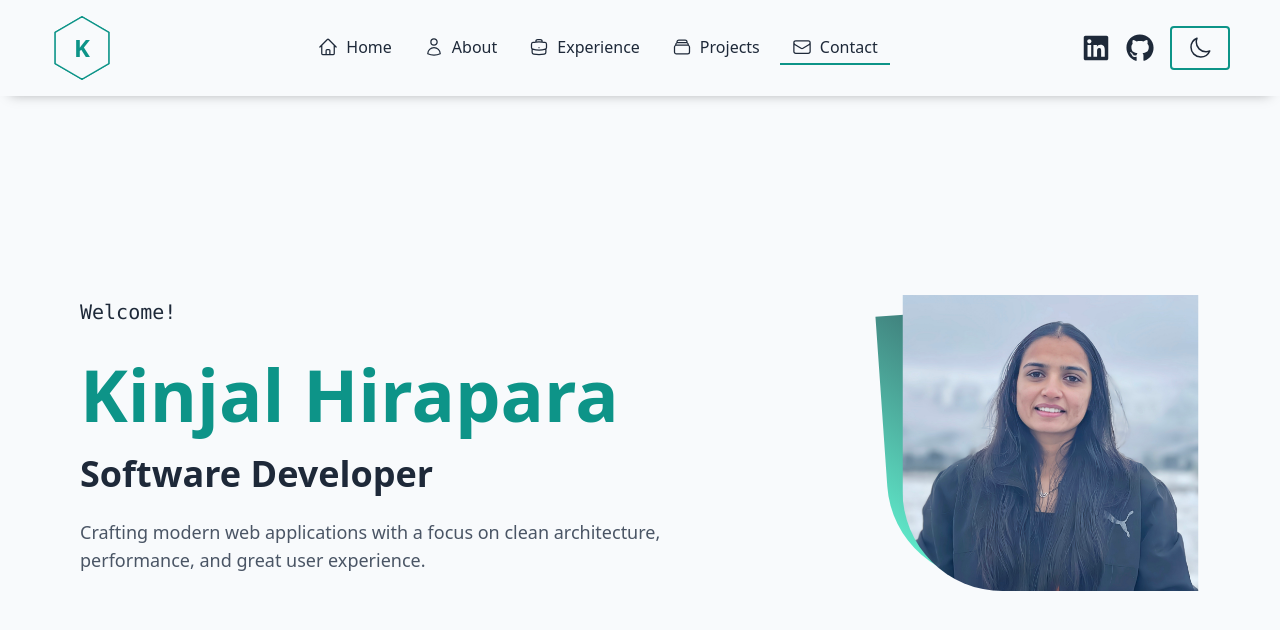
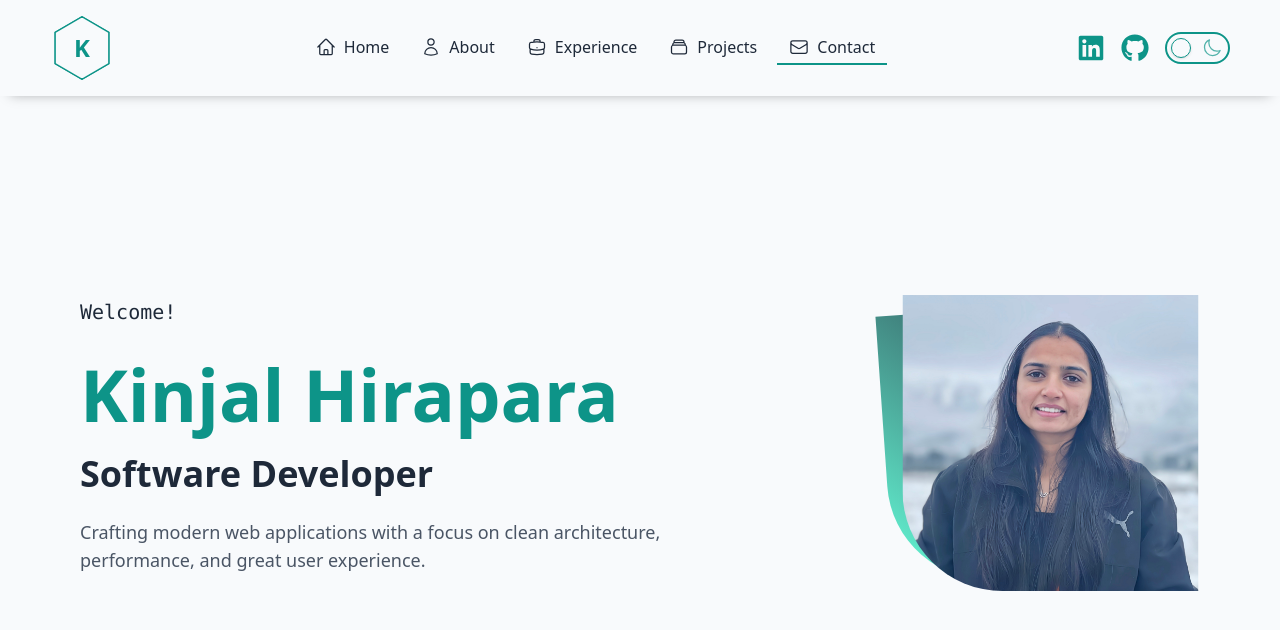
Before and after one commit to KinjalHirapara/portfolio, a React (Vite) app: page / in a window 1280 px wide. Shown: the top 630 px of the page. Built offline with nearby package versions, Linux system fonts and the light colour scheme.

Commit message:
Improve a11y, cleanup deps, add Playwright smoke tests

```diff
--- /dev/null
+++ b/playwright.config.ts
@@ -0,0 +1,20 @@
+import { defineConfig } from "@playwright/test";
+
+export default defineConfig({
+  testDir: "tests",
+  timeout: 30000,
+  expect: {
+    timeout: 10000,
+  },
+  use: {
+    baseURL: "http://127.0.0.1:4173",
+    headless: true,
+    viewport: { width: 1280, height: 720 },
+  },
+  webServer: {
+    command: "npm run dev -- --host 127.0.0.1 --port 4173 --strictPort",
+    url: "http://127.0.0.1:4173",
+    reuseExistingServer: !process.env.CI,
+    timeout: 120000,
+  },
+});
--- a/src/components/Nav.tsx
+++ b/src/components/Nav.tsx
@@ -1,11 +1,9 @@
 import { useState } from "react";
-// import { useTheme } from "../context/ThemeContext";
 import NavLinks from "./NavLinks";
 import ThemeToggle from "./ThemeToggle";
 import { FaLinkedin, FaGithub } from "react-icons/fa";
 import { LuMenu, LuX } from "react-icons/lu";
 const Nav: React.FC = () => {
-  // const { theme } = useTheme();
   const [menuOpen, setMenuOpen] = useState(false);
 
   return (
@@ -33,21 +31,21 @@ const Nav: React.FC = () => {
             <div>
               <a
                 href="https://www.linkedin.com/in/kinjalhirapara"
-                className="transition hover:-translate-y-1 hover:text-primary"
+                className="text-primary"
                 target="_blank"
                 rel="noopener noreferrer"
               >
-                <FaLinkedin className="w-7 h-7 transition hover:-translate-y-1 hover:text-primary" />
+                <FaLinkedin className="w-7 h-7" />
               </a>
             </div>
             <div>
               <a
                 href="https://github.com/KinjalHirapara"
-                className="transition hover:-translate-y-1 hover:text-primary"
+                className="text-primary"
                 target="_blank"
                 rel="noopener noreferrer"
               >
-                <FaGithub className="w-7 h-7 transition hover:-translate-y-1 hover:text-primary" />
+                <FaGithub className="w-7 h-7" />
               </a>
             </div>
           </div>
--- a/src/components/ThemeToggle.tsx
+++ b/src/components/ThemeToggle.tsx
@@ -1,23 +1,36 @@
-import React, { useEffect } from "react";
+import React from "react";
 import { useTheme } from "../context/ThemeContext";
 import { MoonIcon, SunIcon } from "@heroicons/react/24/outline";
 
 const ThemeToggle: React.FC = () => {
   const { theme, toggleTheme } = useTheme();
 
-  useEffect(() => {}, [theme]);
-
   return (
     <button
-      className="cursor-pointer px-4 py-2 rounded border-2 border-primary bg-transparent transition
-    hover:shadow-[3px_3px_0_0_var(--color-primary)] hover:-translate-x-1 hover:-translate-y-1"
+      className={`relative inline-flex h-8 w-[65px] items-center rounded-full border-2 border-primary transition
+      focus-visible:outline-none focus-visible:ring-2 focus-visible:ring-primary/60 ${
+        theme === "dark" ? "bg-primary/30" : "bg-transparent"
+      }`}
       onClick={toggleTheme}
+      type="button"
+      aria-pressed={theme === "dark"}
+      aria-label={
+        theme === "light" ? "Switch to dark theme" : "Switch to light theme"
+      }
+      title={
+        theme === "light" ? "Switch to dark theme" : "Switch to light theme"
+      }
     >
-      {theme === "light" ? (
-        <MoonIcon className="w-6 h-6" />
-      ) : (
-        <SunIcon className="w-6 h-6" />
-      )}
+      <span className="pointer-events-none absolute inset-1 z-0 flex items-center justify-between px-0.5 text-primary/70">
+        <SunIcon className="h-5 w-5" aria-hidden="true" />
+        <MoonIcon className="h-5 w-5" aria-hidden="true" />
+      </span>
+      <span
+        className={`cursor-pointer absolute top-1 z-10 h-5 w-5 rounded-full border border-primary bg-light shadow-sm transition-transform dark:bg-dark ${
+          theme === "dark" ? "translate-x-[35px]" : "translate-x-1"
+        }`}
+        aria-hidden="true"
+      />
     </button>
   );
 };
--- a/src/components/page.tsx
+++ b/src/components/page.tsx
@@ -6,17 +6,13 @@ import Experience from "./Experience";
 import Projects from "./Projects";
 import Contact from "./Contact";
 import Nav from "./Nav";
-import { useEffect, useState } from "react";
+import { useState } from "react";
 import HexagonLoader from "./Loader";
 
 const SectionRouter: React.FC = () => {
   const [loading, setLoading] = useState(true);
 
   const { theme } = useTheme();
-
-  useEffect(() => {
-    document.body.className = theme;
-  }, [theme]);
 
   if (loading) {
     return <HexagonLoader onFinish={() => setLoading(false)} />;
--- a/src/context/ThemeContext.tsx
+++ b/src/context/ThemeContext.tsx
@@ -20,7 +20,8 @@ export const ThemeProvider: React.FC<ThemeProviderProps> = ({ children }) => {
       if (typeof window !== "undefined") {
         const stored = window.localStorage.getItem("theme");
         if (stored === "light" || stored === "dark") return stored;
-        const prefersDark = window.matchMedia?.("(prefers-color-scheme: dark)").matches;
+        const prefersDark =
+          window.matchMedia?.("(prefers-color-scheme: dark)").matches;
         return prefersDark ? "dark" : "light";
       }
     } catch {}
@@ -33,8 +34,18 @@ export const ThemeProvider: React.FC<ThemeProviderProps> = ({ children }) => {
     } catch {}
   }, [theme]);
 
+  useEffect(() => {
+    if (typeof document === "undefined") {
+      return;
+    }
+    const root = document.documentElement;
+    root.classList.remove(theme === "dark" ? "light" : "dark");
+    root.classList.add(theme);
+    root.style.colorScheme = theme;
+  }, [theme]);
+
   const toggleTheme = () => {
-    setTheme(theme === "light" ? "dark" : "light");
+    setTheme((prev) => (prev === "light" ? "dark" : "light"));
   };
 
   return (
--- a/src/index.css
+++ b/src/index.css
@@ -57,6 +57,10 @@
 html,
 body {
   overflow-x: hidden;
+}
+
+body.modal-open {
+  overflow: hidden;
 }
 
 .code-block,
```
Also changed, not shown: package.json (+3 -5 lines), src/components/About.tsx (+0 -23 lines), 2 other files (tests, documents, lock files or other folders).
